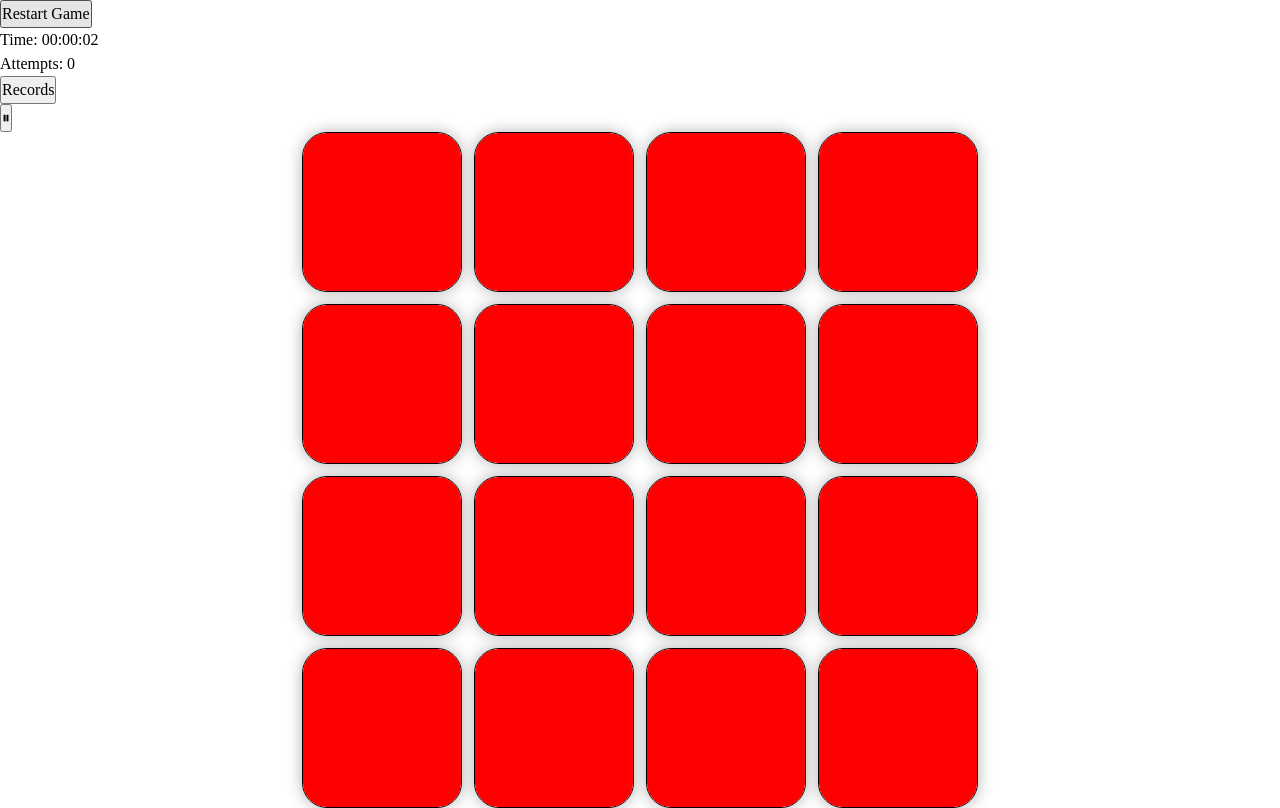
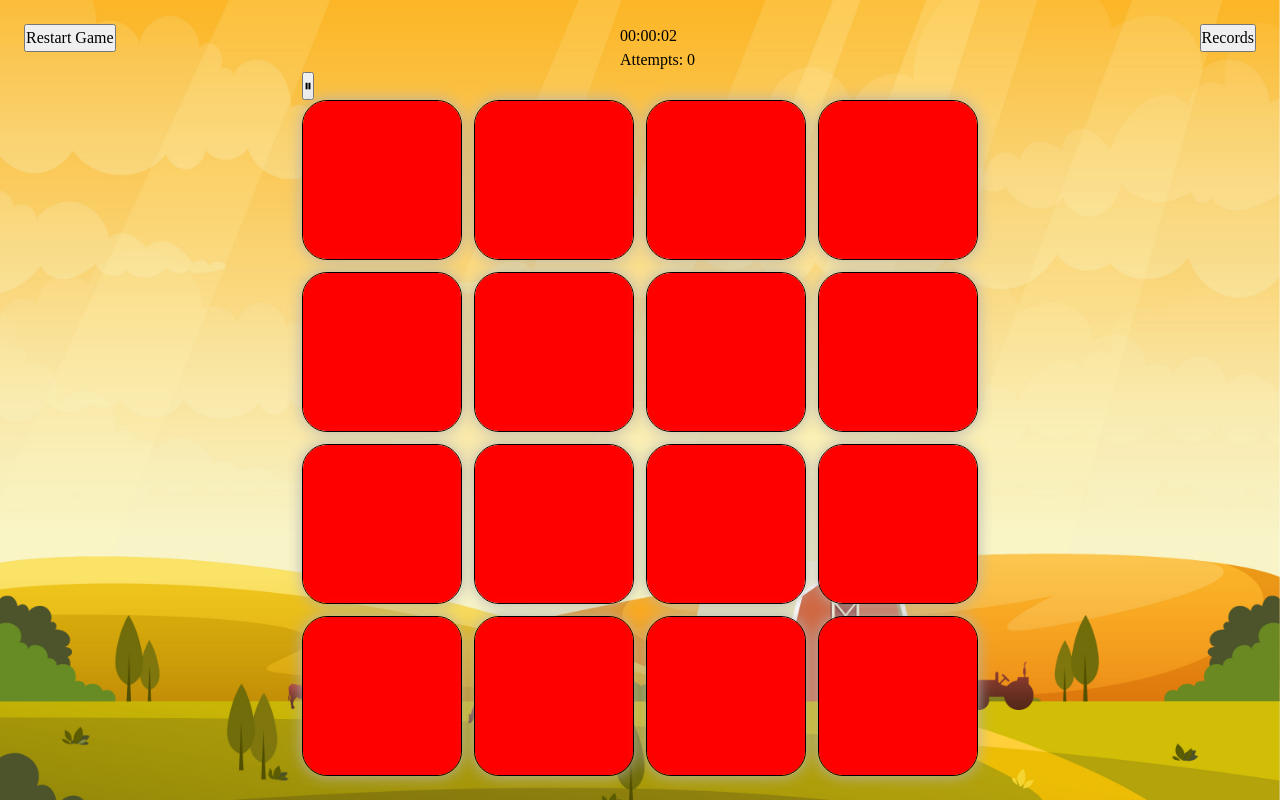
Before and after one commit to NAvdzhiev/card-memory-game, a Vue app: page / in a window 1280 px wide. Both pictures are taken after a click on the button "START!". Built offline with nearby package versions, Linux system fonts and the light colour scheme.

Commit message:
Loadier component, Router glitch fixed

```diff
--- a/src/App.vue
+++ b/src/App.vue
@@ -1,25 +1,10 @@
 <template>
 	<router-view />
+	<AppLoader />
 </template>
 
-<script setup></script>
+<script setup>
+import AppLoader from './components/AppLoader.vue';
+</script>
 
-<style scoped>
-.game-app {
-	background-size: cover;
-	background-position: center center;
-	background-repeat: no-repeat;
-	min-height: 100%;
-	height: 100vh;
-}
-
-nav {
-	width: 100%;
-}
-
-nav > .nav__menu {
-	list-style-type: none;
-	display: flex;
-	justify-content: space-between;
-}
-</style>
+<style scoped></style>
--- /dev/null
+++ b/src/components/AppLoader.vue
@@ -0,0 +1,44 @@
+<template>
+	<div v-if="gameStore.isLoading" class="loader">
+		<div class="spinner"></div>
+	</div>
+</template>
+
+<script setup>
+import { useGameStore } from '@/store/gameStore';
+
+const gameStore = useGameStore();
+</script>
+
+<style scoped>
+.loader {
+	position: fixed;
+	top: 0;
+	left: 0;
+	width: 100%;
+	height: 100%;
+	background: #121534;
+	display: flex;
+	justify-content: center;
+	align-items: center;
+	z-index: 1000;
+}
+
+.spinner {
+	width: 50px;
+	height: 50px;
+	border: 5px solid #58ce94;
+	border-top-color: #58ce9555;
+	border-radius: 50%;
+	animation: spin 1s linear infinite;
+}
+
+@keyframes spin {
+	0% {
+		transform: rotate(0deg);
+	}
+	100% {
+		transform: rotate(360deg);
+	}
+}
+</style>
--- a/src/components/TimeCounter.vue
+++ b/src/components/TimeCounter.vue
@@ -1,6 +1,6 @@
 <template>
 	<div class="timer">
-		<p>Time: {{ formattedTime(gameStore.getTime) }}</p>
+		<p>{{ formattedTime(gameStore.getTime) }}</p>
 	</div>
 </template>
 
--- a/src/router.js
+++ b/src/router.js
@@ -1,4 +1,5 @@
 import { createRouter, createWebHistory } from 'vue-router';
+import { useGameStore } from './store/gameStore';
 import HomePage from './views/HomePage.vue';
 import GamePage from './views/GamePage.vue';
 
@@ -10,7 +11,7 @@ const routes = [
 	},
 	{
 		path: '/game',
-		name: 'GamePage',
+		name: 'Game',
 		component: GamePage,
 	},
 ];
@@ -20,4 +21,22 @@ const router = createRouter({
 	routes,
 });
 
+router.beforeEach((to, from, next) => {
+	const gameStore = useGameStore();
+	gameStore.isLoading = true;
+
+	if (to.name === 'Game' && gameStore.gameStatus === 'start') {
+		next('/');
+	} else {
+		next();
+	}
+});
+
+router.afterEach(() => {
+	setTimeout(() => {
+		const gameStore = useGameStore();
+		gameStore.isLoading = false;
+	}, 500);
+});
+
 export default router;
--- a/src/store/gameStore.js
+++ b/src/store/gameStore.js
@@ -19,6 +19,7 @@ export const useGameStore = defineStore('game', {
 		timeInterval: null,
 		attempts: 0,
 		gameStatus: 'start',
+		isLoading: false,
 	}),
 
 	actions: {
--- a/src/views/GamePage.vue
+++ b/src/views/GamePage.vue
@@ -1,4 +1,5 @@
 <template>
+	<div :class="`game__page ${gameStore.theme}`">
 		<header class="header">
 			<nav class="nav">
 				<ul class="nav__menu">
@@ -24,6 +25,7 @@
 			</div>
 			<GameBoard />
 		</section>
+	</div>
 </template>
 
 <script setup>
@@ -72,3 +74,40 @@ watch(
 // 	transition: 'background-image 0.5s ease-in-out', // Transition for smooth change
 // }));
 </script>
+
+<style scoped>
+.game__page {
+	background-size: cover;
+	background-position: center center;
+	background-repeat: no-repeat;
+	min-height: 100vh;
+	display: flex;
+	align-items: center;
+	justify-content: center;
+	flex-direction: column;
+}
+
+.game__page.space {
+	background-image: url('../assets/backgrounds/space.jpg');
+}
+
+.game__page.farm {
+	background-image: url('../assets/backgrounds/farm.jpg');
+}
+
+.game__page.wildlife {
+	background-image: url('../assets/backgrounds/wildlife.jpg');
+}
+
+header {
+	width: 100%;
+	padding: 0 24px;
+}
+
+.nav > .nav__menu {
+	list-style-type: none;
+	display: flex;
+	justify-content: space-between;
+	width: 100%;
+}
+</style>
--- a/src/views/HomePage.vue
+++ b/src/views/HomePage.vue
@@ -9,7 +9,6 @@
 </template>
 
 <script setup>
-import DialogWindow from '@/components/DialogWindow.vue';
 import AppButton from '@/components/AppButton.vue';
 import DropdownFilters from '@/components/DropdownFilters.vue';
 import { useGameStore } from '@/store/gameStore';
@@ -30,7 +29,7 @@ const handleClick = () => {
 	background-size: cover;
 	background-position: center center;
 	background-repeat: no-repeat;
-	height: 100vh;
+	min-height: 100vh;
 	display: flex;
 	align-items: center;
 	justify-content: center;
@@ -43,10 +42,11 @@ const handleClick = () => {
 	width: 40%;
 	text-align: center;
 	box-shadow: 15px 5px 15px 0px rgba(0, 0, 0, 0.3);
+	padding-bottom: 60px;
 }
 
 .intro__logo {
-	width: 80%;
+	width: 70%;
 	margin: auto;
 	border-bottom: 1px solid #2a2f4d;
 }
```
Also changed, not shown: src/assets/rewards.svg (added), src/assets/time-sec.svg (added). Lines whose indentation alone changed are shown as unchanged.
